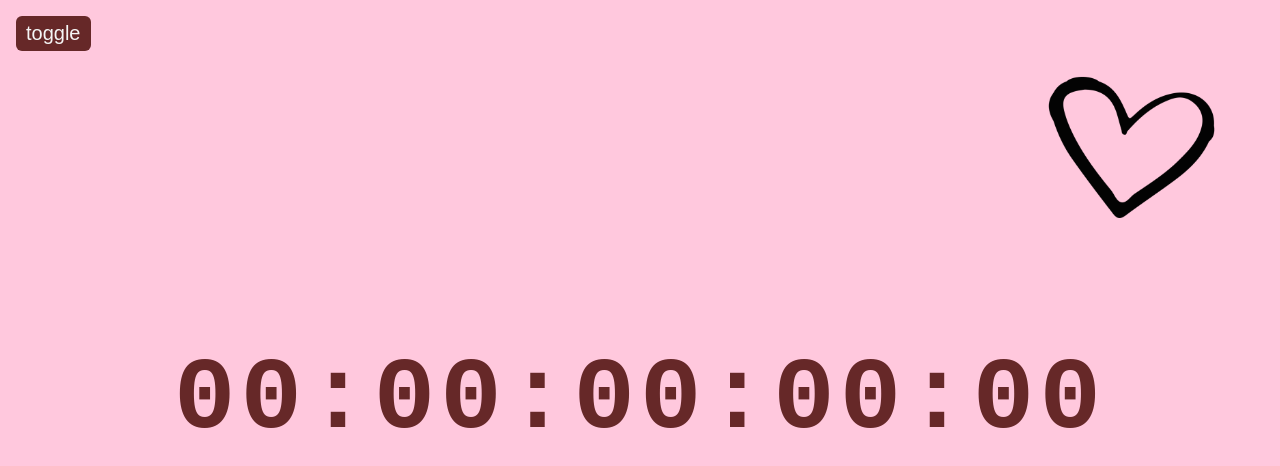
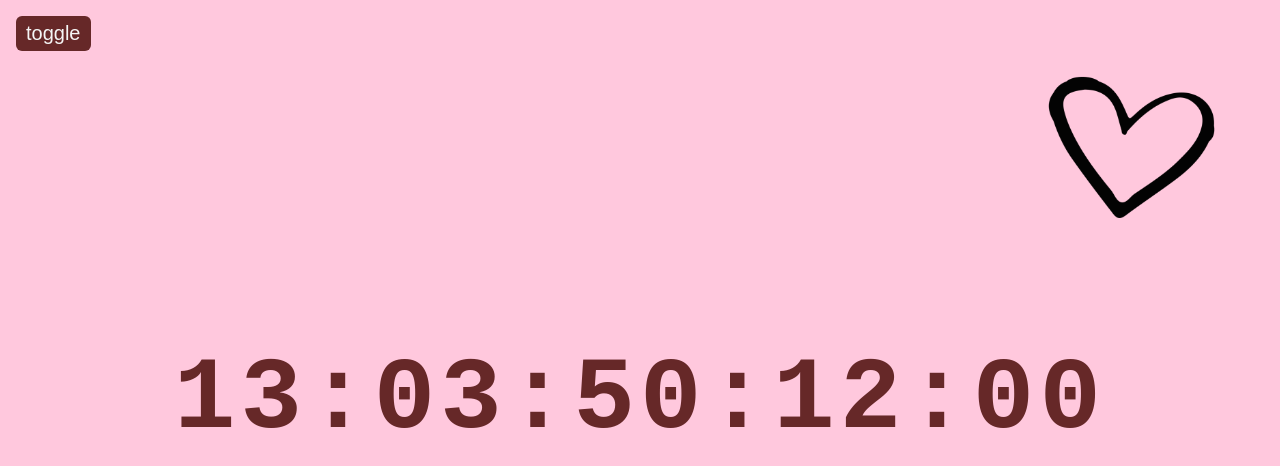
Before and after one commit to fxys/letter, a plain HTML site: page index.html in a window 1280 px wide. Drawn offline with Linux system fonts and the light colour scheme.

Commit message:
Update index.html

```diff
--- a/index.html
+++ b/index.html
@@ -64,7 +64,7 @@
 		<img id="images" src="icon.png" alt="">
 		<div id="countdown"></div>
 		<script>
-			const targetTime = Date.UTC(2026, 2, 31, 15, 10, 0, 0);
+			const targetTime = Date.UTC(2026, 5, 18, 15, 10, 0, 0);
 			var button = document.getElementById('toggle');
 			let ms = false;
 
```
